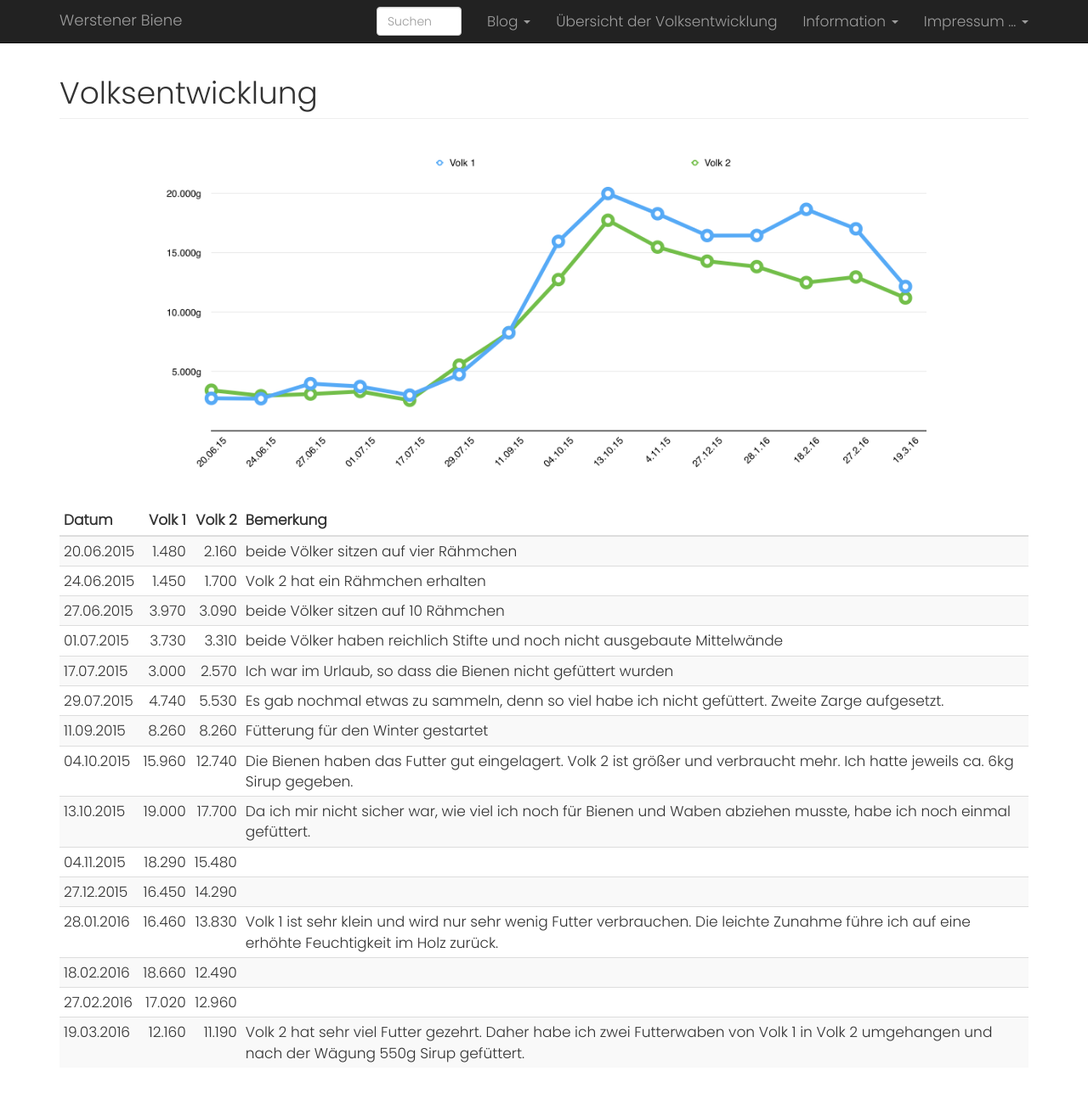
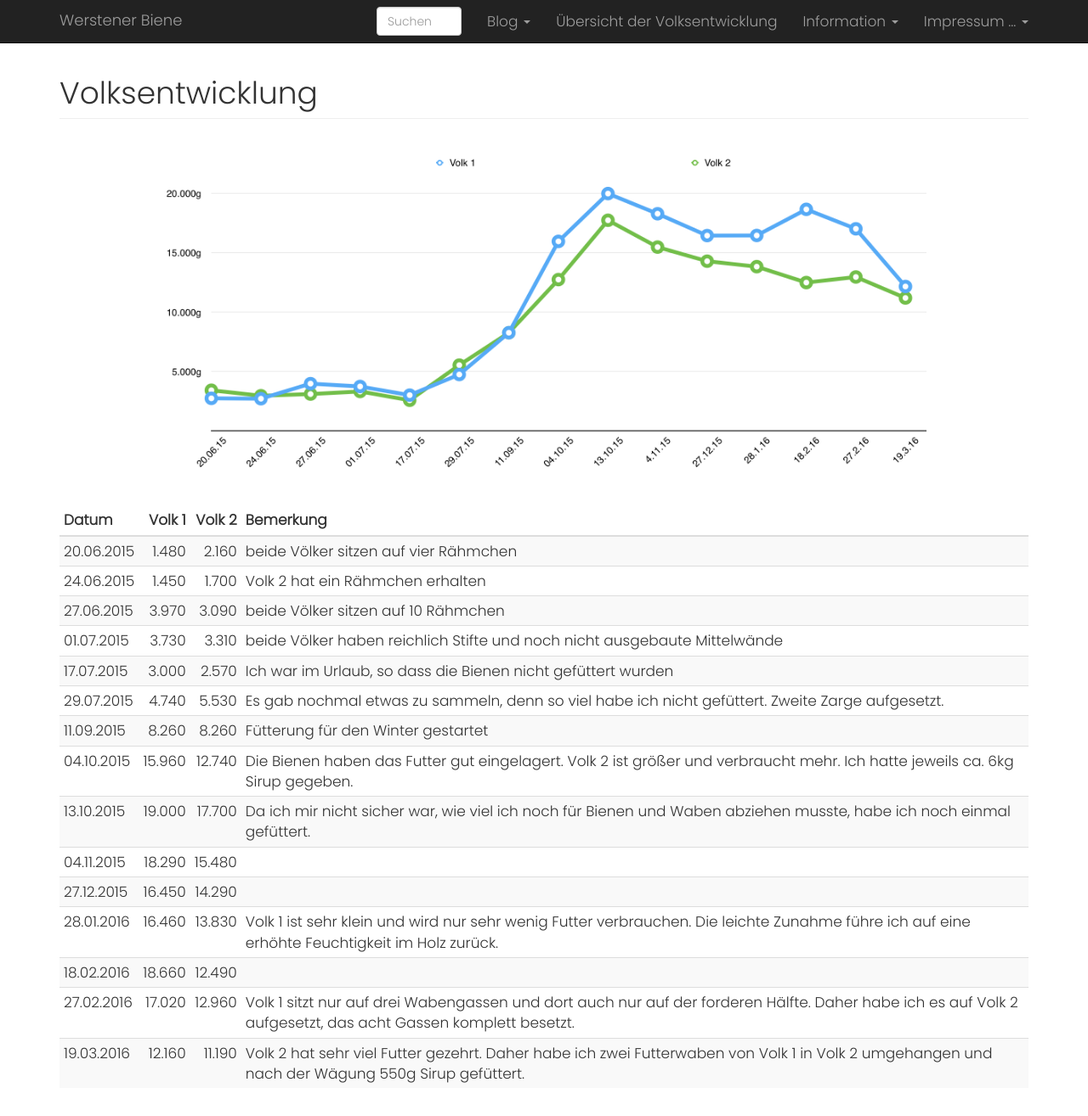
Before and after one commit to chkania/werstener-biene, a Jekyll site: the page built from volksentwicklung/index.md, in a window 1280 px wide and 1381 px high. Shown: the top 1314 px of the window at 85% size. Built offline with Jekyll 4.4.1, drawn with Linux system fonts in a browser that asks for light colours; comment, search, counter and statistics services are not loaded.

Commit message:
additional info

```diff
--- a/volksentwicklung/index.md
+++ b/volksentwicklung/index.md
@@ -25,6 +25,6 @@ nosocial: true
 | 27.12.2015 | 16.450 | 14.290 | |
 | 28.01.2016 | 16.460 | 13.830 | Volk 1 ist sehr klein und wird nur sehr wenig Futter verbrauchen. Die leichte Zunahme führe ich auf eine erhöhte Feuchtigkeit im Holz zurück.|
 | 18.02.2016 | 18.660 | 12.490 | |
-| 27.02.2016 | 17.020 | 12.960 | |
+| 27.02.2016 | 17.020 | 12.960 | Volk 1 sitzt nur auf drei Wabengassen und dort auch nur auf der forderen Hälfte. Daher habe ich es auf Volk 2 aufgesetzt, das acht Gassen komplett besetzt. |
 | 19.03.2016 | 12.160 | 11.190 | Volk 2 hat sehr viel Futter gezehrt. Daher habe ich zwei Futterwaben von Volk 1 in Volk 2 umgehangen und nach der Wägung 550g Sirup gefüttert. |
 {: class="table table-striped table-condensed table-responsive"}
```
